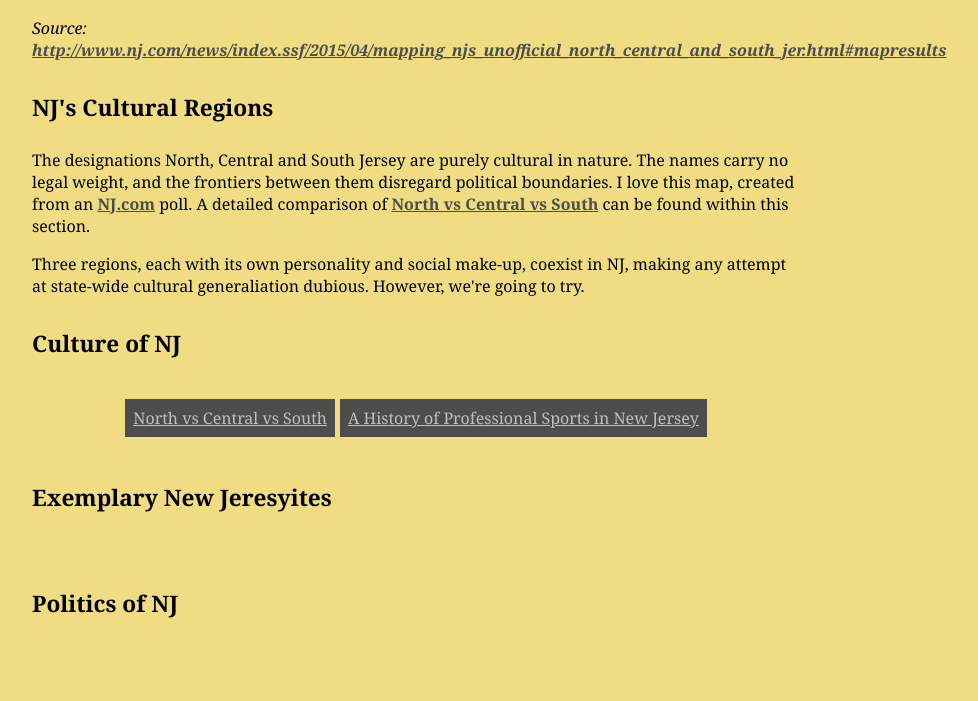
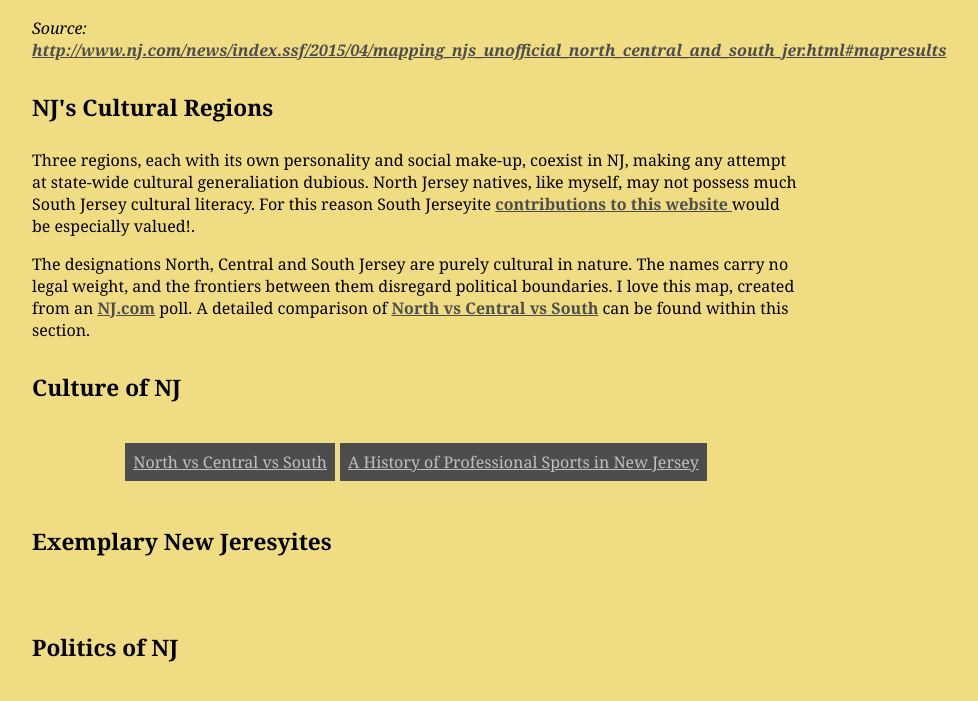
Before and after one commit to jonfried/oakafee.github.io, a Jekyll site: the page built from people.html, in a window 1280 px wide and 900 px high, scrolled down 758 px, cut to the strip 177-878 px from the top of the window. Shown: the whole strip, without its empty margins (224-1202 px from the left). Built offline with Jekyll 4.4.1, drawn with Linux system fonts in a browser that asks for light colours; before the commit the page ends 1614 px from its top, so only the background shows below that.

Commit message:
Update people.html

```diff
--- a/people.html
+++ b/people.html
@@ -9,9 +9,9 @@ subtitle: A big happy family? Maybe someday.
 
 <h2>NJ's Cultural Regions</h2>
 
+<p>Three regions, each with its own personality and social make-up, coexist in NJ, making any attempt at state-wide cultural generaliation dubious. North Jersey natives, like myself, may not possess much South Jersey cultural literacy. For this reason South Jerseyite <a href="http://interpretation-of-nj.com/submit.html">contributions to this website </a>would be especially valued!.</p>
+
 <p>The designations North, Central and South Jersey are purely cultural in nature. The names carry no legal weight, and the frontiers between them disregard political boundaries. I love this map, created from an <a href="http://www.nj.com">NJ.com</a> poll. A detailed comparison of <a href="http://interpretation-of-nj.com{% post_url 2016-09-14-north-central-south %}">North vs Central vs South</a> can be found within this section. </p>
-
-<p>Three regions, each with its own personality and social make-up, coexist in NJ, making any attempt at state-wide cultural generaliation dubious. However, we're going to try.</p>
 
 <h2>Culture of NJ</h2>
 
```
